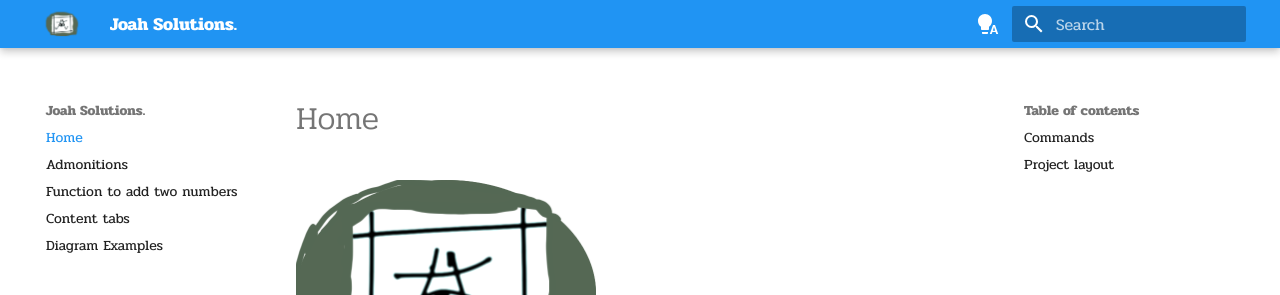
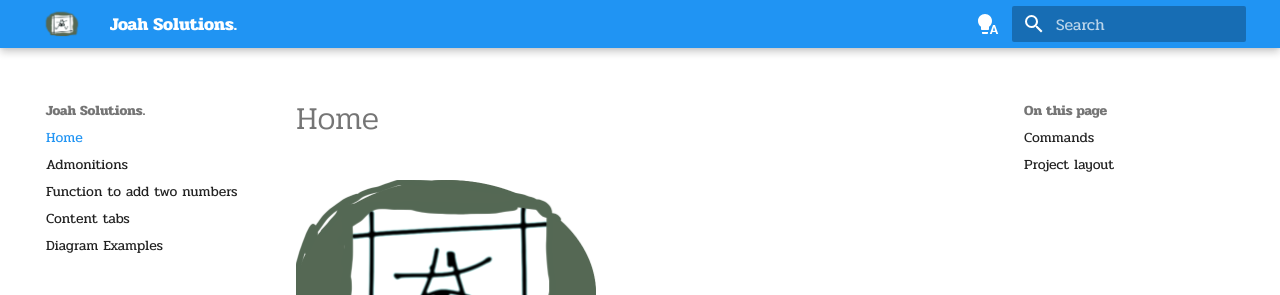
Before and after one commit to joahsolutions/website, an MkDocs documentation site: the page built from docs/index.md, in a window 1280 px wide. Shown: the top 295 px of the page. Built offline with MkDocs 1.6.1 and Material for MkDocs 9.7.7, drawn with Linux system fonts in a browser that asks for light colours; some web fonts are replaced; some of the changed lines change nothing that is shown.

```diff
--- a/mkdocs.yml
+++ b/mkdocs.yml
@@ -42,13 +42,14 @@
 markdown_extensions:
     - pymdownx.tabbed:
         alternate_style: true
+        combine_header_slug: true
     - pymdownx.highlight:
         anchor_linenums: true
         line_spans: __span
         pygments_lang_class: true
         use_pygments: true
     - toc:
-      title: On this page
+        title: On this page
     - md_in_html
     - pymdownx.blocks.caption
     - admonition
@@ -56,13 +57,10 @@
     - pymdownx.snippets
     - pymdownx.details
     - pymdownx.superfences:
-       custom_fences:
-        - name: mermaid
-          class: mermaid
-          format: !!python/name:pymdownx.superfences.fence_code_format
-    - pymdownx.tabbed:
-       alternate_style: true
-       combine_header_slug: true
+        custom_fences:
+          - name: mermaid
+            class: mermaid
+            format: !!python/name:pymdownx.superfences.fence_code_format
     - attr_list
     - pymdownx.emoji:
         emoji_index: !!python/name:material.extensions.emoji.twemoji
```
